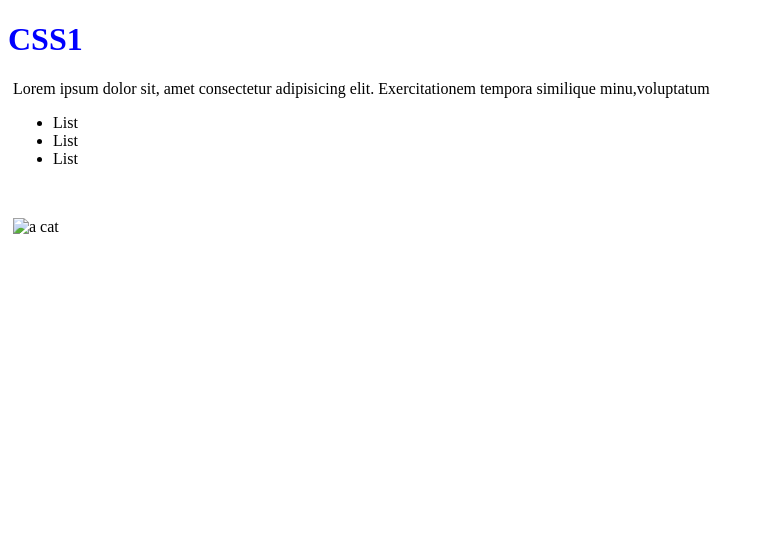
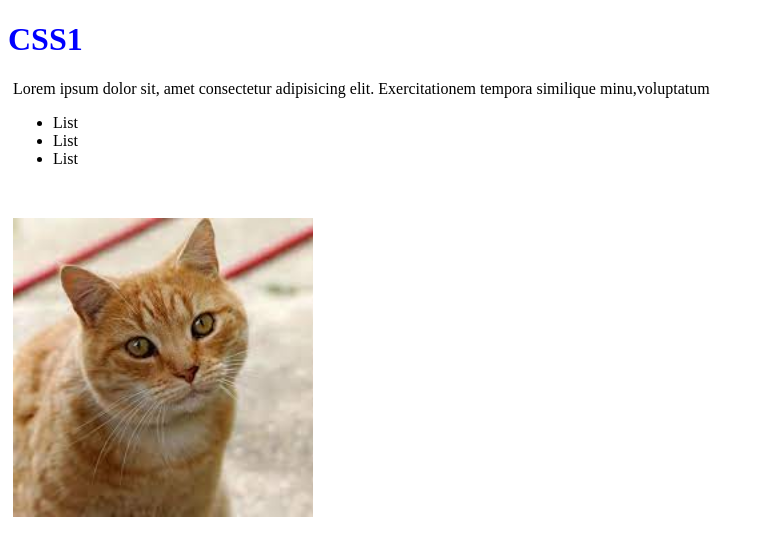
Before and after one commit to Rinas1312/CssAdvanced, a plain HTML site: page TM2/BasicCss/index.html in a window 1280 px wide. Shown: the whole page, without its empty margins (0-764 px from the left). Drawn offline with Linux system fonts and the light colour scheme; files that its build step writes are made by us from their sources.

Commit message:
CssBasicAndAdv

```diff
--- a/TM2/index.html
+++ b/TM2/BasicCss/index.html
@@ -33,7 +33,7 @@
           </p>
         </div>
         <div class="right" id="sixth">
-          <img src="./AdvancedCss/images/download.jpg" alt="a cat" />
+          <img src="./download.jpg" alt="a cat" />
         </div>
       </div>
     </div>
```
Also changed, not shown: TM2/AdvancedCss/images/derby.jpg (added), TM2/AdvancedCss/images/download (1).jpg (added), TM2/BasicCss/download.jpg (renamed from TM2/download.jpg).
